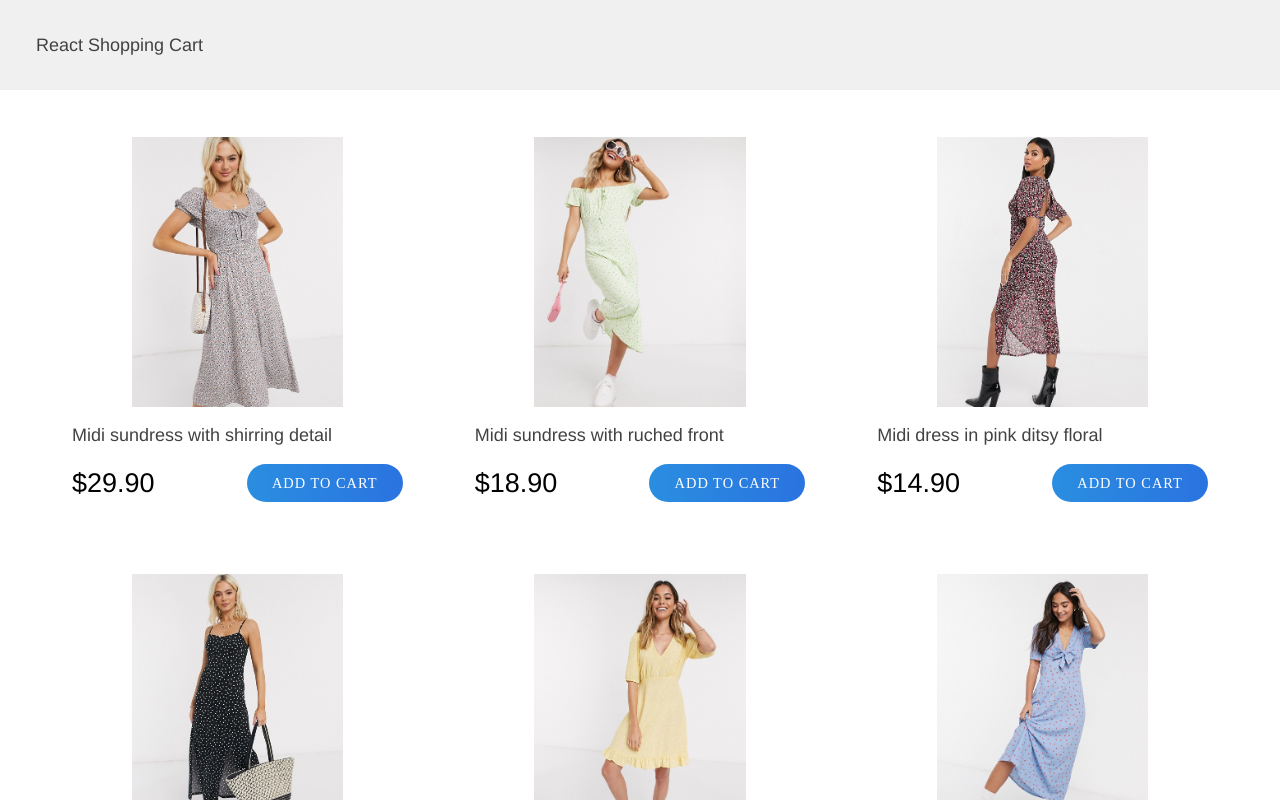
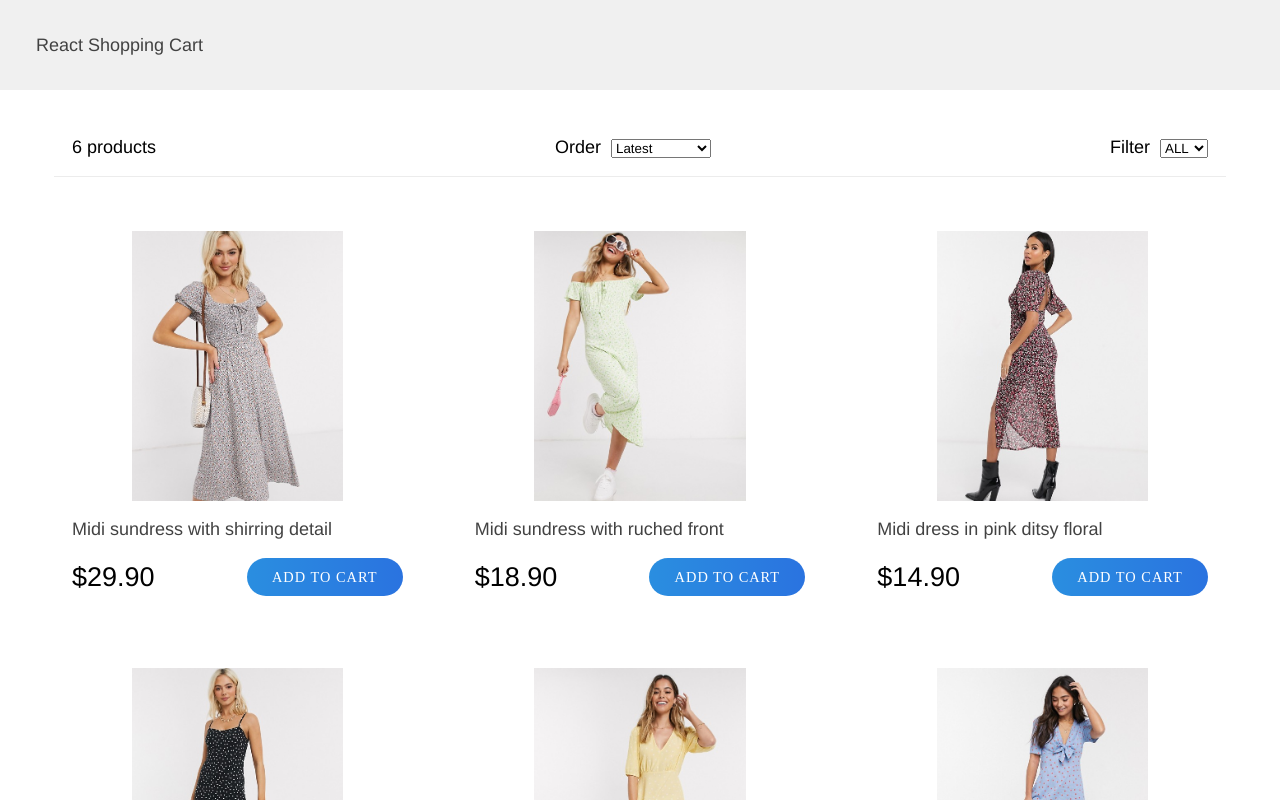
Before and after one commit to komarnisky/react-shopping-cart, a React (Create React App) app: page / in a window 1280 px wide. Shown: the top 800 px of the page. Built offline with nearby package versions, Linux system fonts and the light colour scheme.

Commit message:
filter-component finish

```diff
--- a/src/App.js
+++ b/src/App.js
@@ -1,19 +1,58 @@
 import React from 'react';
 import Products from './components/Products';
+import Filter from './components/Filter';
 import data from './data.json';
 
 class App extends React.Component {
 
   constructor () {
     super();
+
     this.state = {
       products: data.products,
-      size: "",
+      size: "ALL",
       sort: ""
     }
+
   }
 
+  sortProducts = (event) => {
+    this.setState(prevState => ({
+      ...prevState,
+      sort: event.target.value,
+    }))
+  }
+
+  filterProducts = (event) => {
+    this.setState(prevState => ({
+      ...prevState,
+      size: event.target.value,
+    }))
+  }
+
+
+
   render () {
+
+    const { size, sort } = this.state;
+
+    const filteredProducts = this.state.products.filter(product => (
+      (size !== 'ALL') ? product.availableSizes.indexOf(size) !== -1 : true
+    ))
+
+    filteredProducts.sort((productA, productB) => {
+
+      switch (sort) {
+        case 'lowest':
+          return productA.price - productB.price;
+        case 'highest':
+          return -(productA.price - productB.price);
+        default:
+          return 0;
+      };
+
+    })
+
     return (
       <div className="grid-container">
 
@@ -26,7 +65,15 @@ class App extends React.Component {
           <div className="content">
 
             <div className="main">
-              <Products products={this.state.products}></Products>
+              <Filter
+                count={this.state.products.length}
+                size={this.state.size}
+                sort={this.state.sort}
+                onSortProducts={this.sortProducts}
+                onFilterProducts={this.filterProducts}
+              ></Filter>
+
+              <Products products={filteredProducts}></Products>
             </div>
 
             <div className="sidebar">
--- /dev/null
+++ b/src/components/Filter.js
@@ -0,0 +1,59 @@
+import React, { Component } from 'react';
+
+export default class Filter extends Component {
+    render() {
+        return (
+            <div className="filter">
+                <div className="filter-result">
+                    {this.props.count} products
+                </div>
+
+                <div className="filter-sort">
+                    Order &nbsp;
+                    <select value={this.props.order} onChange={this.props.onSortProducts}>
+
+                        <option value="latest">
+                            Latest
+                        </option>
+                        <option value="lowest">
+                            Lowest price
+                        </option>
+                        <option value="highest">
+                            Highest price
+                        </option>
+
+                    </select>
+                </div>
+
+                <div className="filter-size">
+                    Filter &nbsp;
+                    <select value={this.props.size} onChange={this.props.onFilterProducts}>
+
+                        <option value="ALL">
+                            ALL
+                        </option>
+                        <option value="XS">
+                            XS
+                        </option>
+                        <option value="S">
+                            S
+                        </option>
+                        <option value="M">
+                            M
+                        </option>
+                        <option value="L">
+                            L
+                        </option>
+                        <option value="XL">
+                            XL
+                        </option>
+                        <option value="XXL">
+                            XXL
+                        </option>
+
+                    </select>
+                </div>
+            </div>
+        )
+    }
+}
--- a/src/index.css
+++ b/src/index.css
@@ -144,3 +144,12 @@ footer {
 .button:hover {
     background-image: linear-gradient(to right, rgb(68, 155, 226), rgb(71, 133, 224));
 }
+
+/* Filter */
+.filter {
+    display: flex;
+    padding: 1rem;
+    margin: 1rem;
+    border-bottom: 1px solid rgb(236, 236, 236);
+    justify-content: space-between;
+}
```
Also changed, not shown: 1 other file (tests, documents, lock files or other folders).
